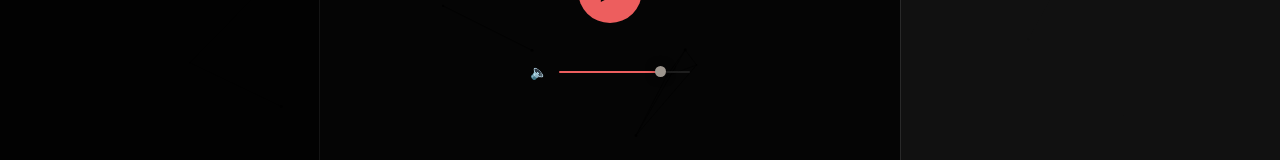
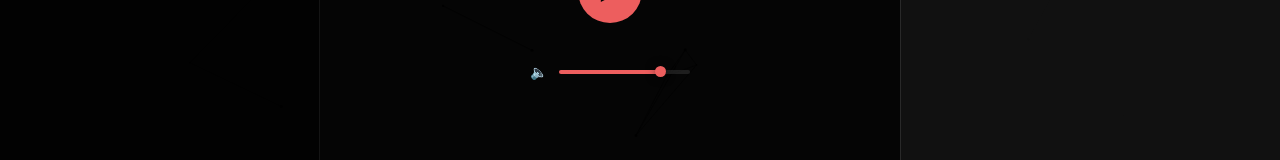
Before and after one commit to Juan33-Felipe/NEONBEAT-REPRODUCTOR, a React (Vite) app: page / in a window 1280 px wide. Shown: the part 619-779 px from the top of the page. Built offline with nearby package versions, Linux system fonts and the light colour scheme.

Commit message:
Sincronizando el color dinamico de la barra de volumen con la bolita al final de la barra

```diff
--- a/src/components/PlayerControls.tsx
+++ b/src/components/PlayerControls.tsx
@@ -194,11 +194,13 @@ export function PlayerControls({
           onChange={e => onVolumeChange(parseFloat(e.target.value))}
           style={{
             flex: 1,
-            height: "2px",
+            height: "4px",
             cursor: "pointer",
             outline: "none",
             appearance: "none",
             background: `linear-gradient(to right, ${mood.primary} ${volume * 100}%, var(--border-faint) ${volume * 100}%)`,
+            color: mood.primary,
+            accentColor: mood.primary
           }}
         />
       </div>
```
